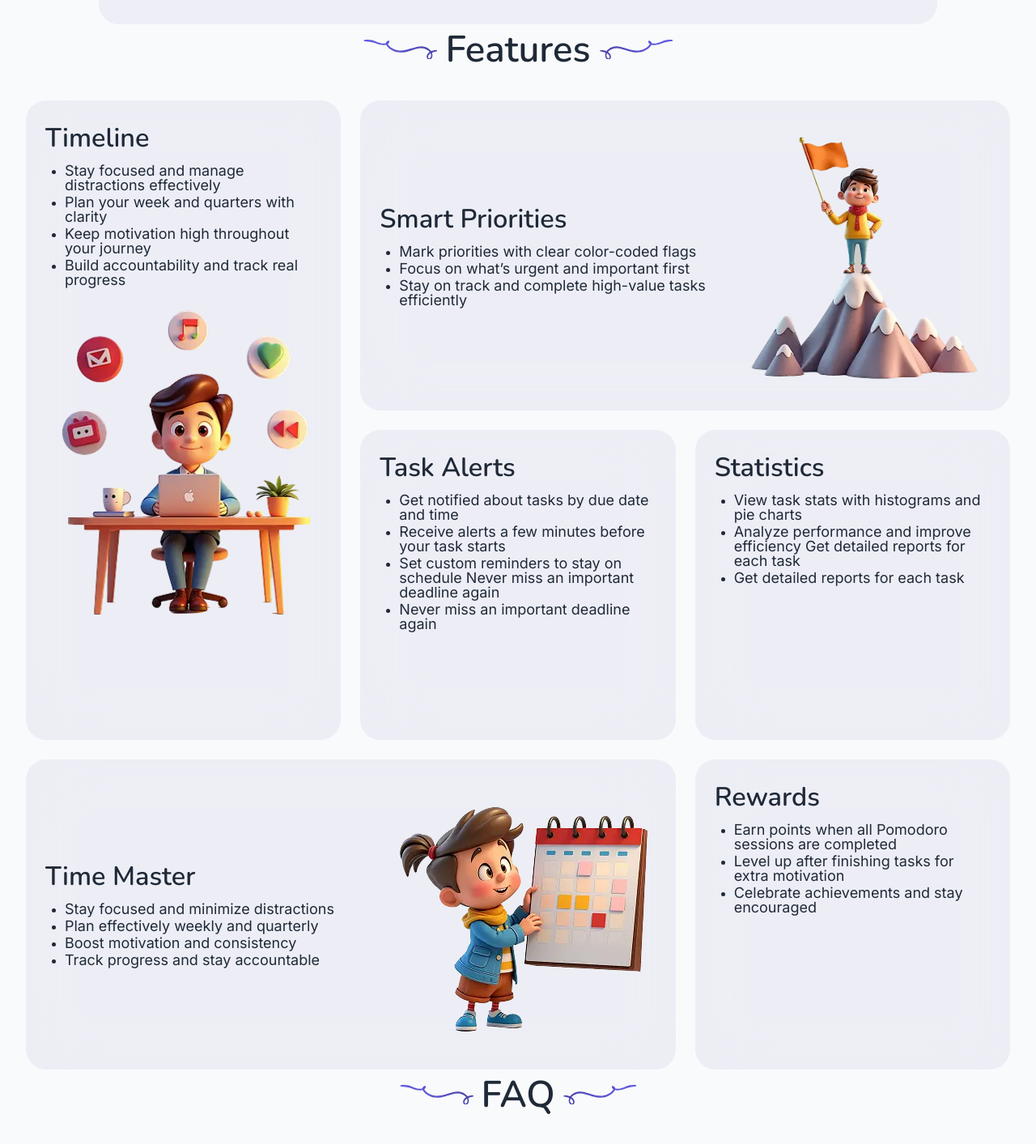
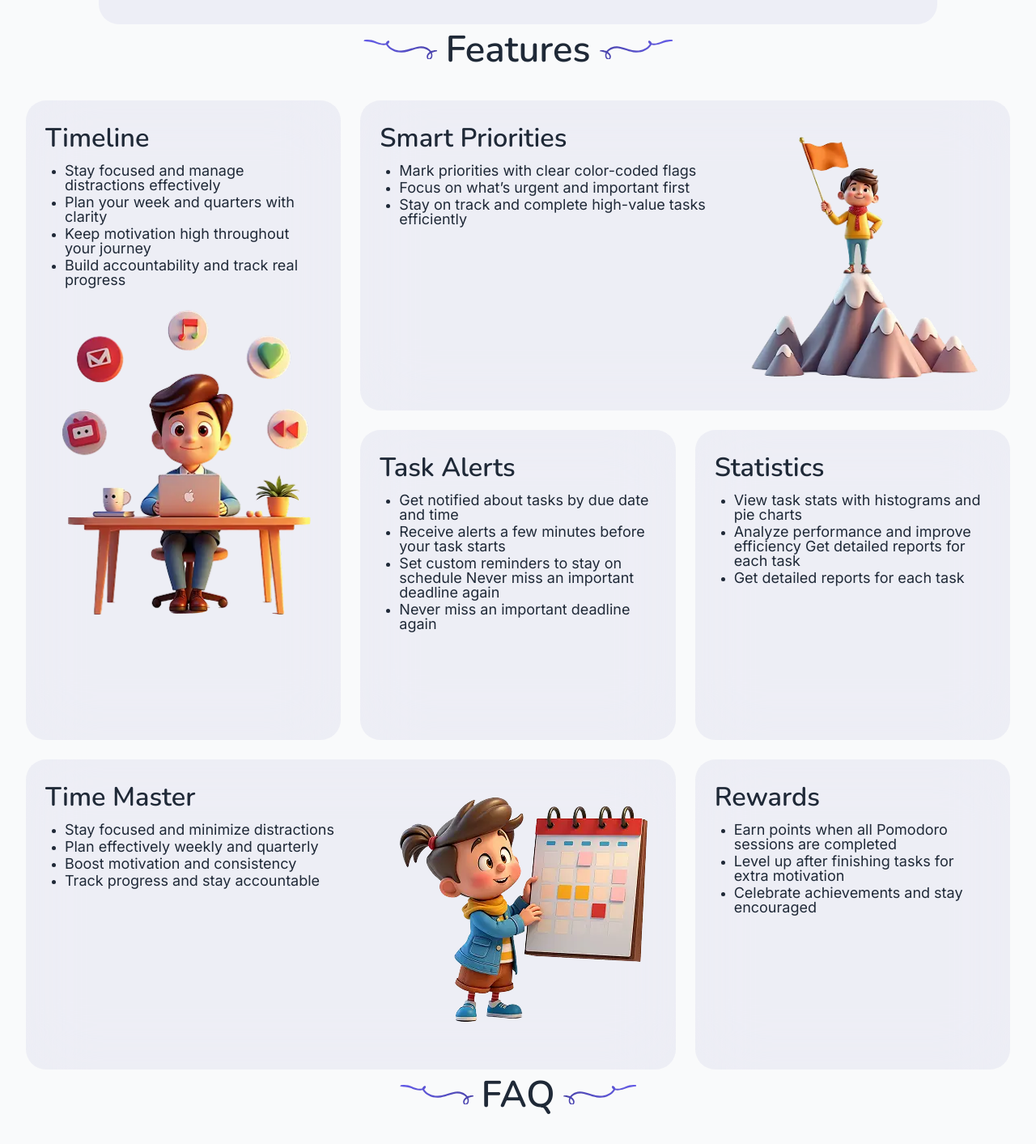
Before and after one commit to Ded-Goit/smart_assistant, a Next.js app: page / in a window 1280 px wide. Shown: the part 2474-3887 px from the top of the page at 81% size. Built offline with nearby package versions, Linux system fonts and the light colour scheme.

Commit message:
features fix

```diff
--- a/components/Features/features.module.css
+++ b/components/Features/features.module.css
@@ -45,7 +45,8 @@
 .features__box-item {
   display: flex;
   align-items: center;
-  justify-content: center; /* по горизонтали */
+  justify-content: center;
+   /* по горизонтали */
   gap: 8px;
   margin-bottom: 8px;
   position: relative;
@@ -74,7 +75,7 @@
 }
 .features__box:nth-child(2) {
   display: flex;
-  align-items: center;
+  /* align-items: center; */
   justify-content: space-between;
   grid-column: span 2 / span 2;
 }
@@ -88,7 +89,7 @@
 }
 .features__box:nth-child(5) {
   display: flex;
-  align-items: center;
+  /* align-items: center; */
   justify-content: space-between;
   grid-column: span 2 / span 2;
   grid-row-start: 3;
```
